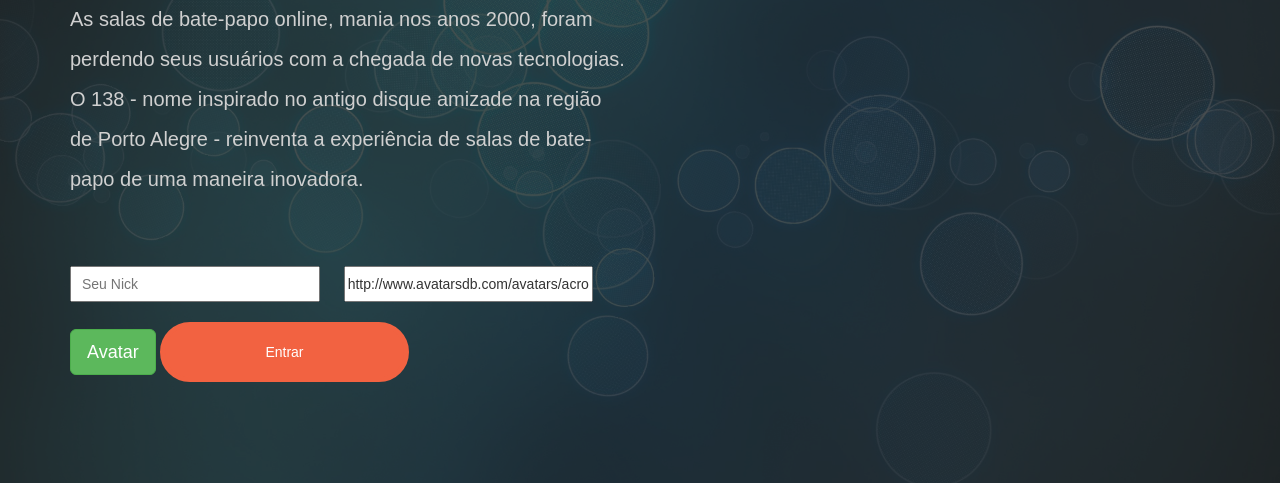
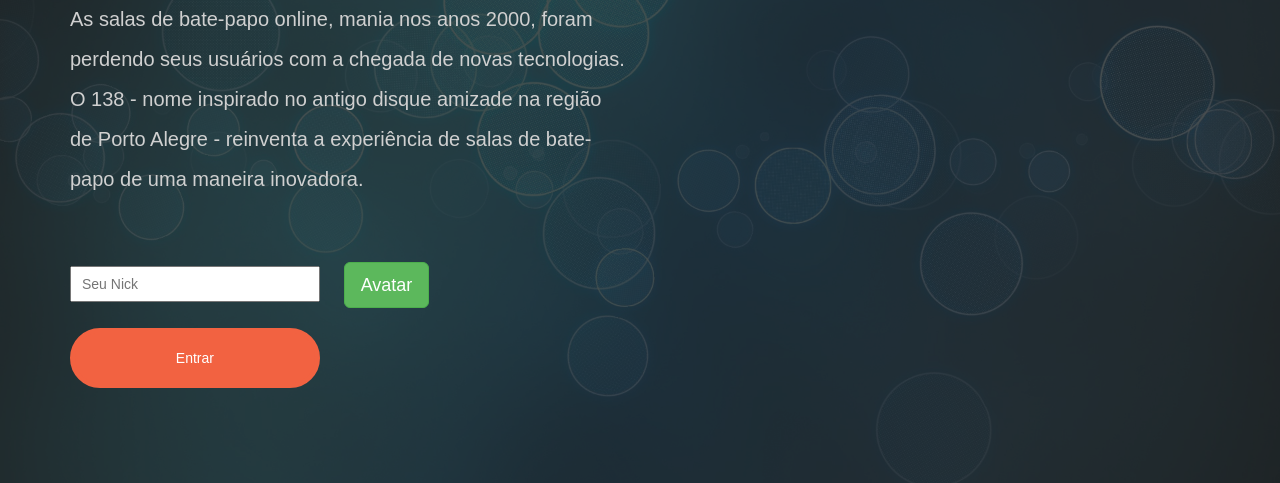
Before and after one commit to tmpapageorgiou/138, a website: page 138-app/html/index.html in a window 1280 px wide. Shown: the part 317-800 px from the top of the page. Drawn offline with Linux system fonts and the light colour scheme; files that its build step writes are made by us from their sources; files whose address does not match are found by name; a web font is replaced by a local one.

```diff
--- a/138-app/html/index.html
+++ b/138-app/html/index.html
@@ -61,7 +61,7 @@
                     <form action="#" id="user-login">
                       <div id="login-error"></div>
                       <input id="user-nickname" name="name" type="text" placeholder="Seu Nick">
-                      <input id="user-avatar" name="avatar" type="url" value="http://www.avatarsdb.com/avatars/acrobat.gif" placeholder="Cole a url de seu avatar">
+                      <input id="user-avatar" name="avatar" type="hidden" value="http://www.avatarsdb.com/avatars/acrobat.gif" placeholder="Cole a url de seu avatar">
                       <a href="#" class="btn btn-lg btn-success" data-toggle="modal"
                          data-target="#basicModal">Avatar</a>
 
```
